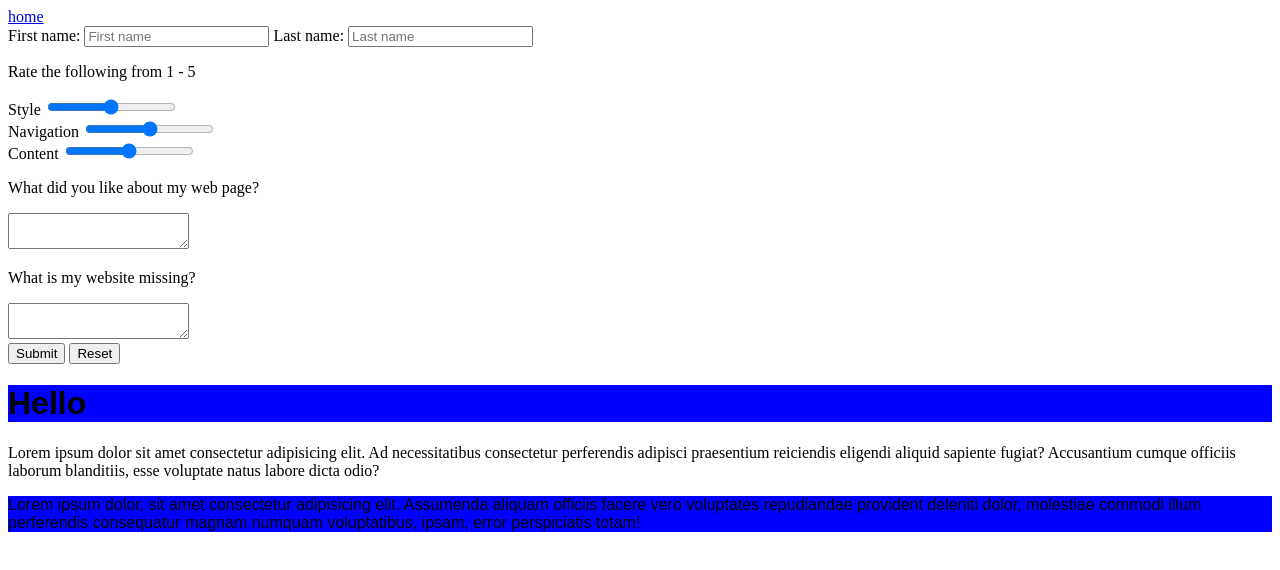
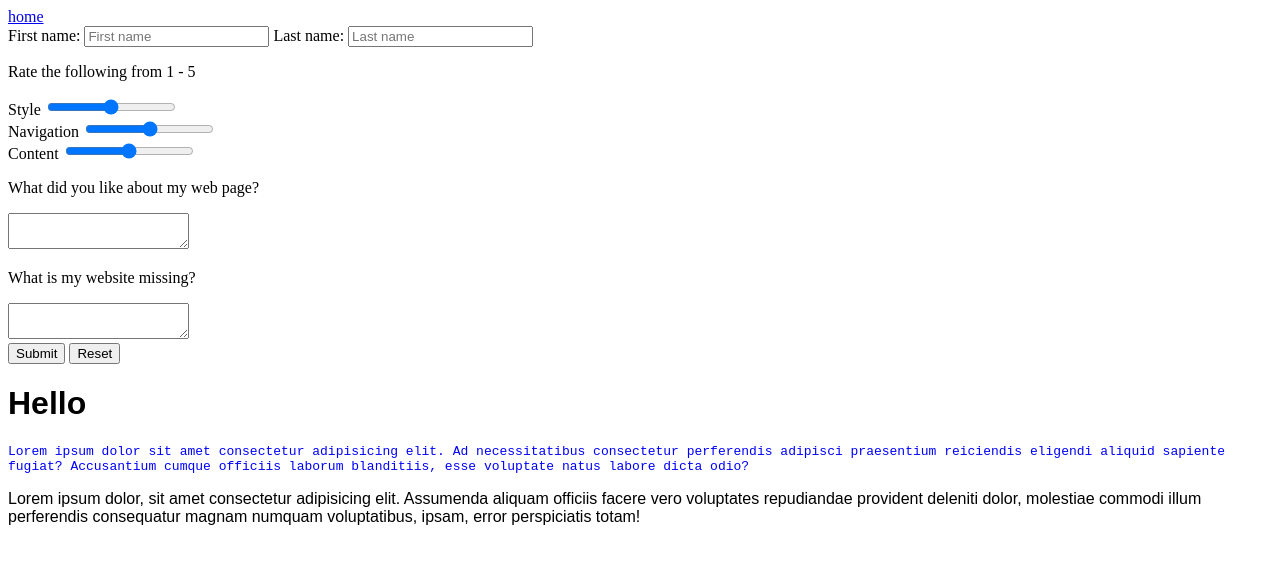
Before and after one commit to yuricowan/yuricowan.github.io, a plain HTML site: page feedback.html in a window 1280 px wide. Drawn offline with Linux system fonts and the light colour scheme; files that its build step writes are made by us from their sources.

Commit message:
Trialing CSS

```diff
--- a/feedback.html
+++ b/feedback.html
@@ -1,7 +1,7 @@
 <!DOCTYPE html>
 <html>
 <head>
-  <link rel="stylesheet" href="main.css">
+  <link href="styles/main.css" rel="stylesheet" type="text/css">
   <a href="index.html">home</a>
 </head>
 <body>
@@ -36,7 +36,7 @@
   </form>
 </div>
 <h1 class="main-text">Hello</h1>
-<p>Lorem ipsum dolor sit amet consectetur adipisicing elit. Ad necessitatibus consectetur perferendis adipisci praesentium reiciendis eligendi aliquid sapiente fugiat? Accusantium cumque officiis laborum blanditiis, esse voluptate natus labore dicta odio?</p>
+<p class="body-content">Lorem ipsum dolor sit amet consectetur adipisicing elit. Ad necessitatibus consectetur perferendis adipisci praesentium reiciendis eligendi aliquid sapiente fugiat? Accusantium cumque officiis laborum blanditiis, esse voluptate natus labore dicta odio?</p>
 <p class="main-text">Lorem ipsum dolor, sit amet consectetur adipisicing elit. Assumenda aliquam officiis facere vero voluptates repudiandae provident deleniti dolor, molestiae commodi illum perferendis consequatur magnam numquam voluptatibus, ipsam, error perspiciatis totam!</p>
 <div class="main-text"></div>
 </body>
--- a/styles/main.css
+++ b/styles/main.css
@@ -1,6 +1,17 @@
+
+:root {
+
+  --body-text: blue;
+
+}
+
+
 .main-text {
-  --body-text: blue;
   font-family: Arial, Courier, monospace;
-  color: var(--body-text), red;
-  background-color: var(--body-text);
+  color: blue --body-text;
 }
+
+.body-content {
+  color: var(--body-text);
+  font-family: monospace;
+}
```
